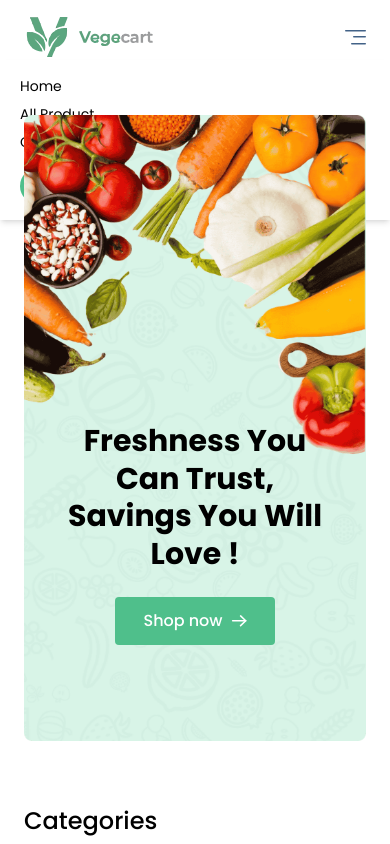
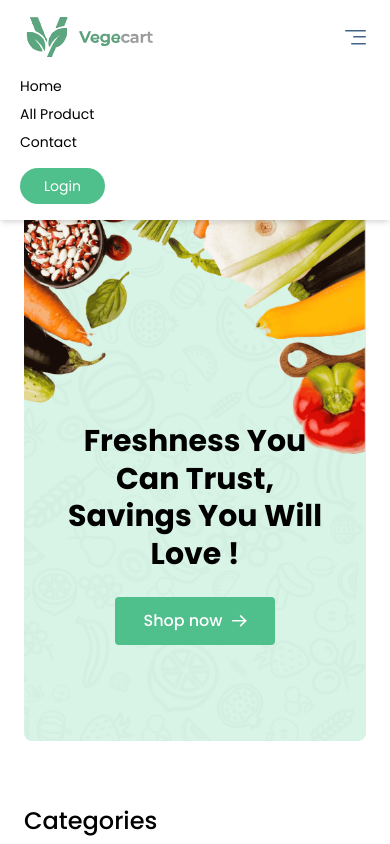
Before and after one commit to Ar1veeee/vegecart-grocery, a React (Vite) app: page / in a window 390 px wide. Both pictures are taken after a click on the button "Menu". Shown: the top 844 px of the page. Built offline with nearby package versions, Linux system fonts and the light colour scheme.

Commit message:
feat: add z-index on navbar mobile view

```diff
--- a/src/components/Navbar.jsx
+++ b/src/components/Navbar.jsx
@@ -73,7 +73,7 @@
 
             {/* Mobile Menu */}
             {open && (
-                <div className={`${open ? 'flex' : 'hidden'} absolute top-[60px] left-0 w-full bg-white shadow-md py-4 flex-col items-start gap-2 px-5 text-sm md:hidden`}>
+                <div className={`${open ? 'flex' : 'hidden'} absolute top-[60px] left-0 z-30 w-full bg-white shadow-md py-4 flex-col items-start gap-2 px-5 text-sm md:hidden`}>
                     <NavLink to="/" onClick={() => setOpen(false)} className="hover:text-primary-dull hover:scale-110 transition-transform">Home</NavLink>
                     <NavLink to="/products" onClick={() => setOpen(false)} className="hover:text-primary-dull hover:scale-110 transition-transform">All Product</NavLink>
                     {user &&
```
